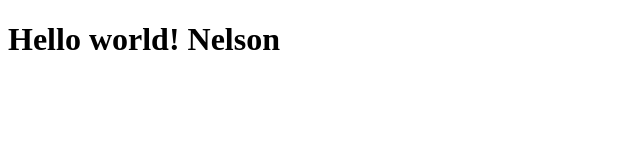
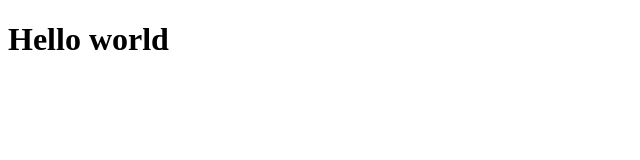
Before and after one commit to NelHim/Airbnb_TG, a plain HTML site: page index.html in a window 1280 px wide. Shown: the whole page, without its empty margins (0-640 px from the left). Drawn offline with Linux system fonts and the light colour scheme.

Commit message:
modification

```diff
--- a/index.html
+++ b/index.html
@@ -8,7 +8,7 @@
 </head>
 
 <body>
-    <h1>Hello world! Nelson</h1>
+    <h1>Hello world</h1>
 </body>
 
 </html>
```
